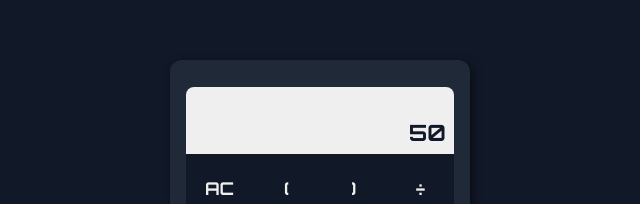
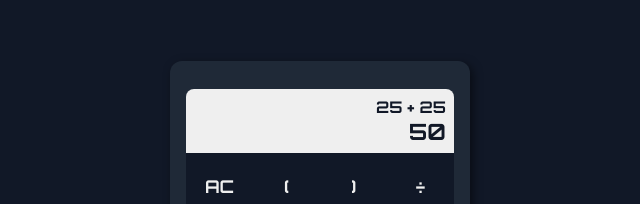
Before and after one commit to Guilherme-Silva0/GCalc, a React (Create React App) app: page / in a window 1280 px wide. Shown: the part 112-316 px from the top of the page, without its empty margins (320-960 px from the left). Built offline with nearby package versions, Linux system fonts and the light colour scheme.

Commit message:
Adicionando duas linhas para o painel

```diff
--- a/src/components/Painel.css
+++ b/src/components/Painel.css
@@ -1,13 +1,21 @@
 .painel {
   width: 100%;
-  height: 3em;
+  min-height: 62px;
   padding: 8px;
   background-color: #efefef;
   color: #111827;
   border-radius: 8px 8px 0 0;
-  font-size: 1.4rem;
   display: flex;
   justify-content: flex-end;
   align-items: flex-end;
+  flex-direction: column;
   font-weight: bold;
 }
+
+.painel .operation {
+  font-size: 1rem;
+}
+
+.painel .result {
+  font-size: 1.4rem;
+}
--- a/src/components/Painel.jsx
+++ b/src/components/Painel.jsx
@@ -3,7 +3,12 @@ import React from "react";
 import "./Painel.css";
 
 const Painel = () => {
-  return <div className="painel">50</div>;
+  return (
+    <div className="painel">
+      <span className="operation">25 + 25</span>
+      <span className="result">50</span>
+    </div>
+  );
 };
 
 export default Painel;
```
